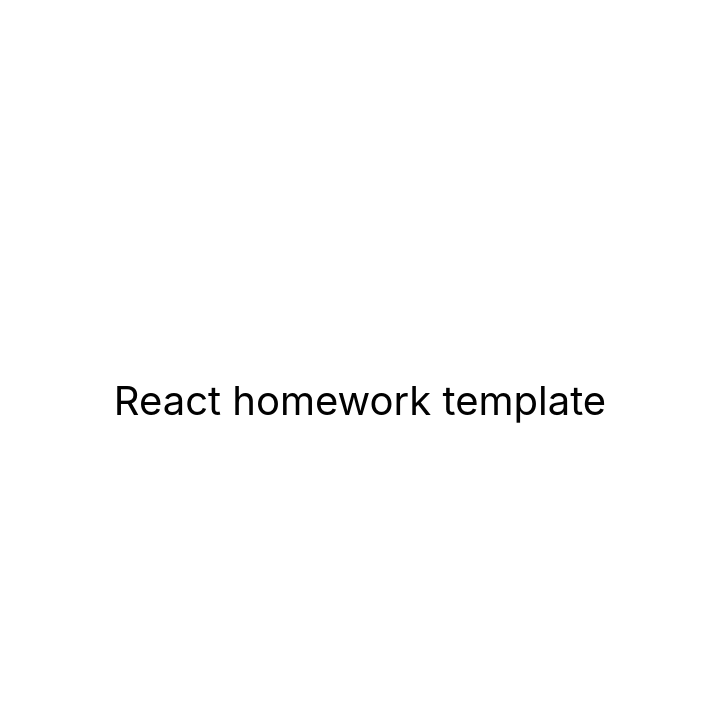
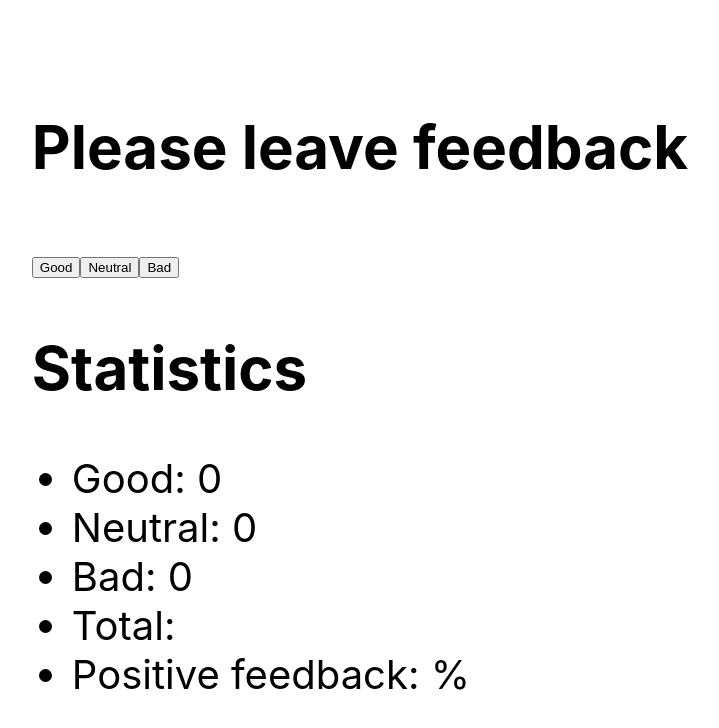
Before and after one commit to OlenaVoroshnina/goit-react-hw-02-feedback, a React (Create React App) app: page / in a window 1280 px wide. Shown: the top 728 px of the page, without its empty margins (280-999 px from the left). Built offline with nearby package versions, Linux system fonts and the light colour scheme.

Commit message:
added class

```diff
--- a/src/components/App.jsx
+++ b/src/components/App.jsx
@@ -1,3 +1,5 @@
+import Feedback from "./Feedback/Feedback";
+
 export const App = () => {
   return (
     <div
@@ -10,7 +12,7 @@ export const App = () => {
         color: '#010101'
       }}
     >
-      React homework template
+      <Feedback/>
     </div>
   );
 };
--- a/src/components/Feedback/Feedback.jsx
+++ b/src/components/Feedback/Feedback.jsx
@@ -0,0 +1,64 @@
+import React, { Component } from "react";
+import PropTypes from "prop-types";
+
+class Feedback extends Component {
+    static defaultProps = {
+        initialGood: 0,
+        initialNeutral: 0,
+        initialBad: 0,
+        // initialTotal: 0,
+    };
+    static propTypes = {
+        initialGood: PropTypes.number.isRequired,
+        initialNeutral: PropTypes.number.isRequired,
+        initialBad: PropTypes.number.isRequired,
+    }
+    state = {
+        good: this.props.initialGood,
+        neutral: this.props.initialNeutral,
+        bad: this.props.initialBad,
+    };
+    handleIncrementGood = () =>{
+        this.setState(prevState => ({
+            good: prevState.good + 1,
+        }))
+    };
+    handleIncrementNeutral = () =>{
+        this.setState(prevState => ({
+            neutral: prevState.neutral + 1,
+        }))
+    };
+    handleIncrementBad = () =>{
+        this.setState(prevState => ({
+            bad: prevState.bad + 1,
+        }))
+    };
+    // countTotalFeedback = () => {
+    //     let total = 0;
+    //     total = this.state.good
+    // }
+    // countPositiveFeedbackPercentage()
+
+    render(){
+        return(
+            <section>
+                <h1>Please leave feedback</h1>
+                <div>
+                    <button type="button" onClick={this.handleIncrementGood}>Good</button>
+                    <button type="button" onClick={this.handleIncrementNeutral}>Neutral</button>
+                    <button type="button" onClick={this.handleIncrementBad}>Bad</button>
+                </div>
+                <h2>Statistics</h2>
+                <ul>
+                    <li>Good: {this.state.good}</li>
+                    <li>Neutral: {this.state.neutral}</li>
+                    <li>Bad: {this.state.bad}</li>
+                    <li>Total: </li>
+                    <li>Positive feedback: %</li>
+                </ul>
+            </section>
+        )
+    }
+};
+
+export default Feedback;
```
Also changed, not shown: src/components/Feedback/FeedbackOptions.jsx (added), src/components/Feedback/Section.jsx (added), src/components/Feedback/Statistics.jsx (added).
